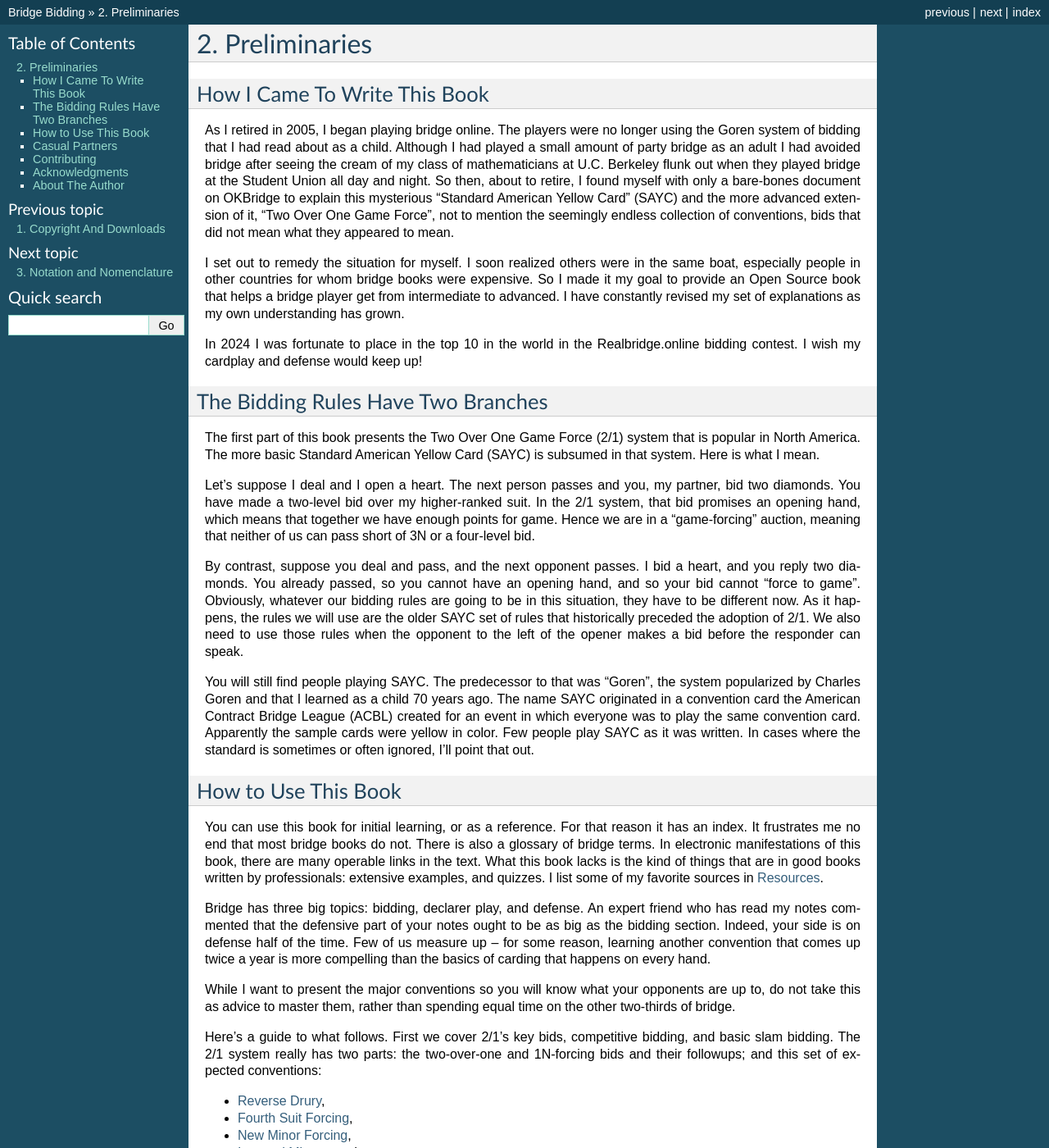
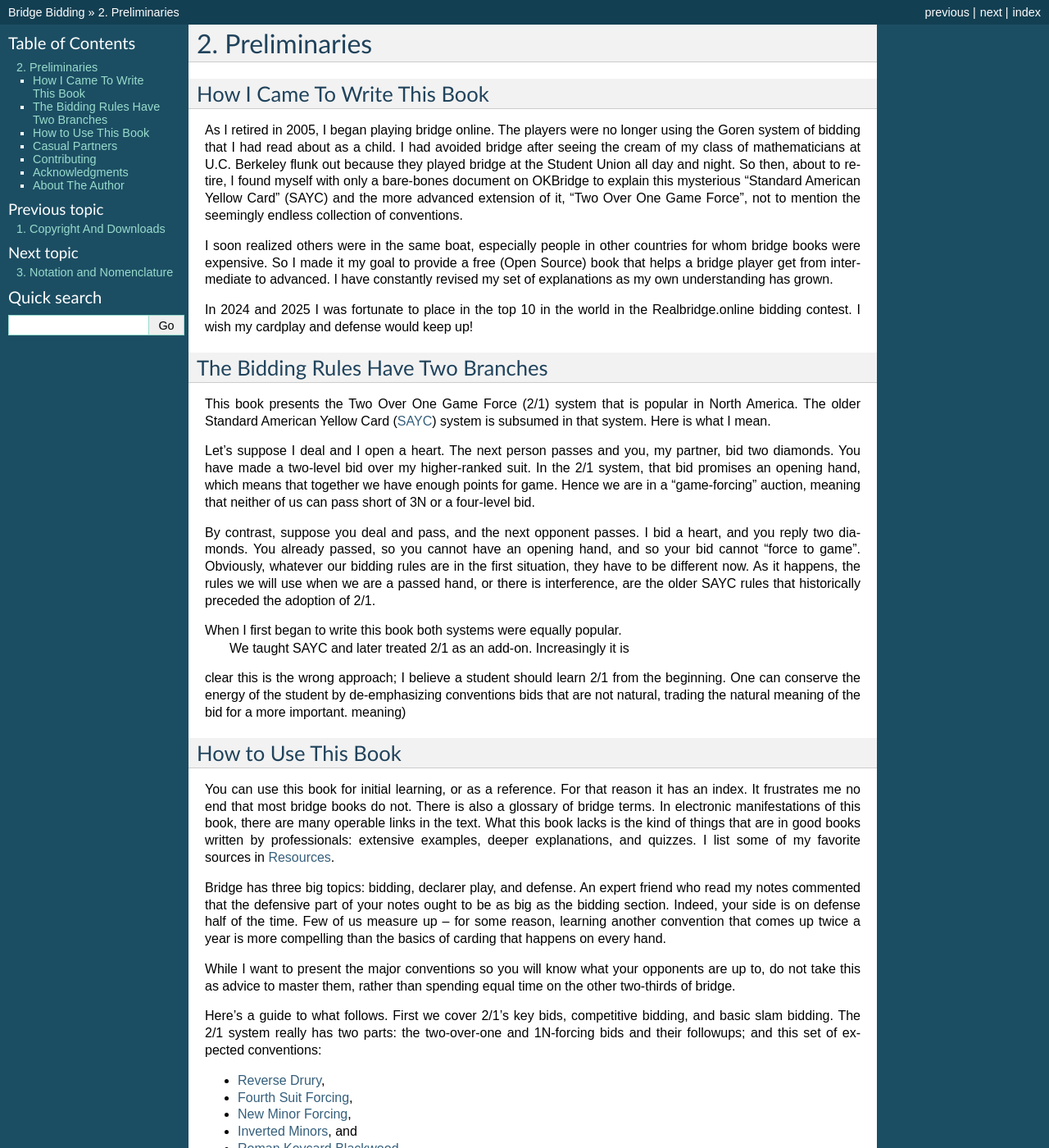
Before and after one commit to pfdubois/BridgeBidding, a Sphinx documentation site: the page built from source/Preliminaries.rst, in a window 1280 px wide and 1400 px high. Shown: the whole window at 82% size. Built offline with Sphinx 7.4.7, drawn with Linux system fonts in a browser that asks for light colours; some of the changed text lies outside the part shown.

Commit message:
Fixed two warnings in Major Openings; minor editing in Preliminaries.

```diff
--- a/source/Glossary.rst
+++ b/source/Glossary.rst
@@ -402,6 +402,12 @@
    runout
       A method of escaping from a penalty double, such as a double of a 1N opener.
 
+   SAYC
+      Standard American Yellow Card, a bidding system that came after Goren and
+      before 2/1.  The story of the name is that a special event was held where
+      everyone was to use the same system, and the cards they passed out to the
+      players were yellow.
+
    seat
       Your position with respect to the Dealer or the opener. For example, the Dealer
       is in first seat, and his partner is in third seat.
--- a/source/MajorOpenings.rst
+++ b/source/MajorOpenings.rst
@@ -67,7 +67,7 @@
 contract, at least we kept them from finding their fit. Such a bid is called a
 :term:`preemptive` raise.
 
-.. warning:
+.. warning::
    Do not bid 4M with a better hand. Jumping to game
    might cause us to miss a slam. The most common error I see intermediates make is
    bidding 4M immediately with an opening hand.
@@ -80,7 +80,7 @@
 partner's suit, you must bid something. Your partner could have an unbalanced hand with
 21 points.
 
-.. warning:
+.. warning::
    You must respond with 6 or more HCP, even if you have a void in partner's suit.
 
 There are just three possible bids with a competitive hand: 2M, 1♠, and 1N:
--- a/source/Preliminaries.rst
+++ b/source/Preliminaries.rst
@@ -7,32 +7,31 @@
 How I Came To Write This Book
 -----------------------------
 
-As I retired in 2005, I began playing bridge online.  The players were no
-longer using the Goren system of bidding that I had read about as a child.
-Although I had played a small amount of party bridge as an adult I had avoided
-bridge after seeing the cream of my class of mathematicians at U.C. Berkeley
-flunk out when they played bridge at the Student Union all day and night.  So
-then, about to retire, I found myself with only a bare-bones document on
-OKBridge to explain this mysterious "Standard American Yellow Card" (SAYC) and
-the more advanced extension of it, "Two Over One Game Force", not to mention
-the seemingly endless collection of conventions, bids that did not mean what
-they appeared to mean.
+As I retired in 2005, I began playing bridge online.  The players were
+no longer using the Goren system of bidding that I had read about as a
+child. I had avoided bridge after seeing the cream of my class of
+mathematicians at U.C. Berkeley flunk out because they played bridge at
+the Student Union all day and night.  So then, about to retire, I found
+myself with only a bare-bones document on OKBridge to explain this
+mysterious "Standard American Yellow Card" (SAYC) and the more advanced
+extension of it, "Two Over One Game Force", not to mention the seemingly
+endless collection of conventions.
 
-I set out to remedy the situation for myself.  I soon realized others were in
+I soon realized others were in
 the same boat, especially people in other countries for whom bridge books were
-expensive. So I made it my goal to provide an Open Source book that helps a
+expensive. So I made it my goal to provide a free (Open Source) book that helps a
 bridge player get from intermediate to advanced. I have constantly revised my
 set of explanations as my own understanding has grown.
 
-In 2024 I was fortunate to place in the top 10 in the world in the Realbridge.online
-bidding contest.  I wish my cardplay and defense would keep up!
+In 2024 and 2025 I was fortunate to place in the top 10 in the world in the
+Realbridge.online bidding contest.  I wish my cardplay and defense would keep up!
 
 The Bidding Rules Have Two Branches
 -----------------------------------
 
-The first part of this book presents the Two Over One Game Force (2/1) system
-that is popular in North America. The more basic Standard American Yellow Card
-(SAYC) is subsumed in that system. Here is what I mean.
+This book presents the Two Over One Game Force (2/1) system
+that is popular in North America. The older Standard American Yellow Card
+(:term:`SAYC`) system is subsumed in that system. Here is what I mean.
 
 Let's suppose I deal and I open a heart. The next person passes and you, my partner,
 bid two diamonds.  You have made a two-level bid over my higher-ranked suit. In the
@@ -43,18 +42,16 @@
 By contrast, suppose you deal and pass, and the next opponent passes. I bid a heart,
 and you reply two diamonds. You already passed, so you cannot have an opening hand,
 and so your bid cannot "force to game".  Obviously, whatever our bidding rules are
-going to be in this situation, they have to be different now. As it happens, the rules
-we will use are the older SAYC set of rules that historically preceded the adoption
-of 2/1. We also need to use those rules when the opponent to the left of the opener
-makes a bid before the responder can speak.
+in the first situation, they have to be different now. As it happens, the rules
+we will use when we are a passed hand, or there is interference, are the older SAYC
+rules that historically preceded the adoption of 2/1.
 
-You will still find people playing SAYC. The predecessor to that was "Goren",
-the system popularized by Charles Goren and that I learned as a child 70 years ago.
-The name SAYC originated in a convention card the American Contract Bridge
-League (ACBL) created for an event in which everyone was to play the same
-convention card. Apparently the sample cards were yellow in color.
-Few people play SAYC as it was written. In cases where the standard is
-sometimes or often ignored, I'll point that out.
+When I first began to write this book both systems were equally popular.
+ We taught SAYC and later treated 2/1 as an add-on.  Increasingly it is
+clear this is the wrong approach; I believe a student should learn 2/1
+from the beginning. One can conserve the energy of the student by
+de-emphasizing conventions bids that are not natural, trading the
+natural meaning of the bid for a more important. meaning)
 
 
 How to Use This Book
@@ -64,11 +61,12 @@
 it has an index. It frustrates me no end that most bridge books do not. There
 is also a glossary of bridge terms. In electronic manifestations of this book,
 there are many operable links in the text. What this book lacks is the kind of
-things that are in good books written by professionals: extensive examples, and
-quizzes. I list some of my favorite sources in :ref:`Resources <bibliography>`.
+things that are in good books written by professionals: extensive examples,
+deeper explanations, and quizzes. I list some of my favorite sources in
+:ref:`Resources <bibliography>`.
 
 Bridge has three big topics: bidding, declarer play, and defense. An expert
-friend who has read my notes commented that the defensive part of your
+friend who read my notes commented that the defensive part of your
 notes ought to be as big as the bidding section. Indeed, your side is on
 defense half of the time. Few of us measure up -- for some reason, learning
 another convention that comes up twice a year is more compelling than the
@@ -105,13 +103,8 @@
    Do not agree to play a convention unless you have a solid knowledge of it, including
    not just the initial bids but the followups, including what to do if the opponents
    interfere.  Everyone now and then fails to recognize that a bid is conventional,
-   both when they make it and when partner makes it, but each such error cancels out
+   both when they make the bid and when partner makes it, but each such error cancels out
    a year's worth of benefits from playing it.
-
-I believe that new players should learn 2/1 from the beginning, adding in the
-conventions just mentioned ASAP. You have to learn the SAYC meanings as well,
-since they apply when opener is a passed hand or there is interference. That's
-the approach we're taking here.
 
 There are many aspects of bidding, including the vital areas of competing for
 part scores and making game tries, that are not explicitly in these systems at
```
